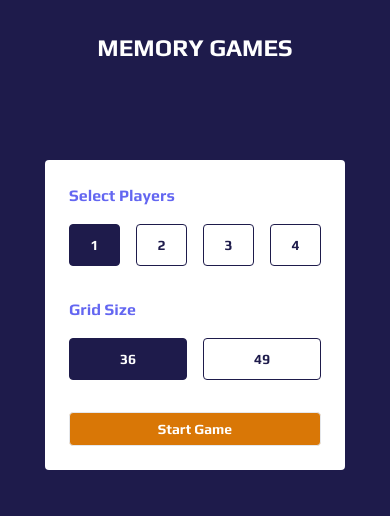
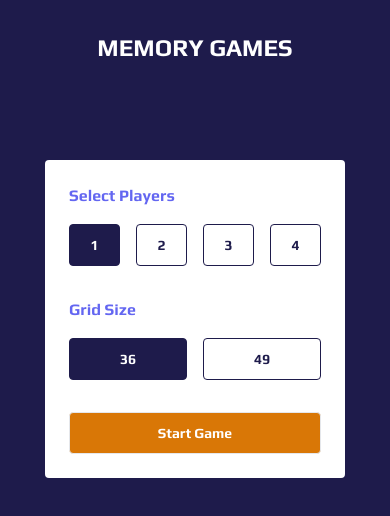
Before and after one commit to HoudhaifaNA/memory-games, a Next.js app: page / in a window 390 px wide. Shown: the top 516 px of the page. Built offline with nearby package versions, Linux system fonts and the light colour scheme.

Commit message:
Edited button style

```diff
--- a/components/Button.tsx
+++ b/components/Button.tsx
@@ -11,7 +11,7 @@ export default function Button({ variant, size, children, onClick }: ButtonProps
   return (
     <button
       className={clsx(
-        'cursor-pointer rounded border p-1.5 text-center text-sm  font-bold capitalize text-white transition-all active:scale-95 md:p-2.5 md:text-base',
+        'cursor-pointer rounded border p-2.5 text-center text-sm  font-bold capitalize text-white transition-all active:scale-95  md:text-base',
         variant === 'secondary' ? 'bg-amber-600 hover:bg-amber-700' : 'bg-indigo-700 hover:bg-indigo-800',
         size === 'contain' ? 'w-full' : ''
       )}
```
